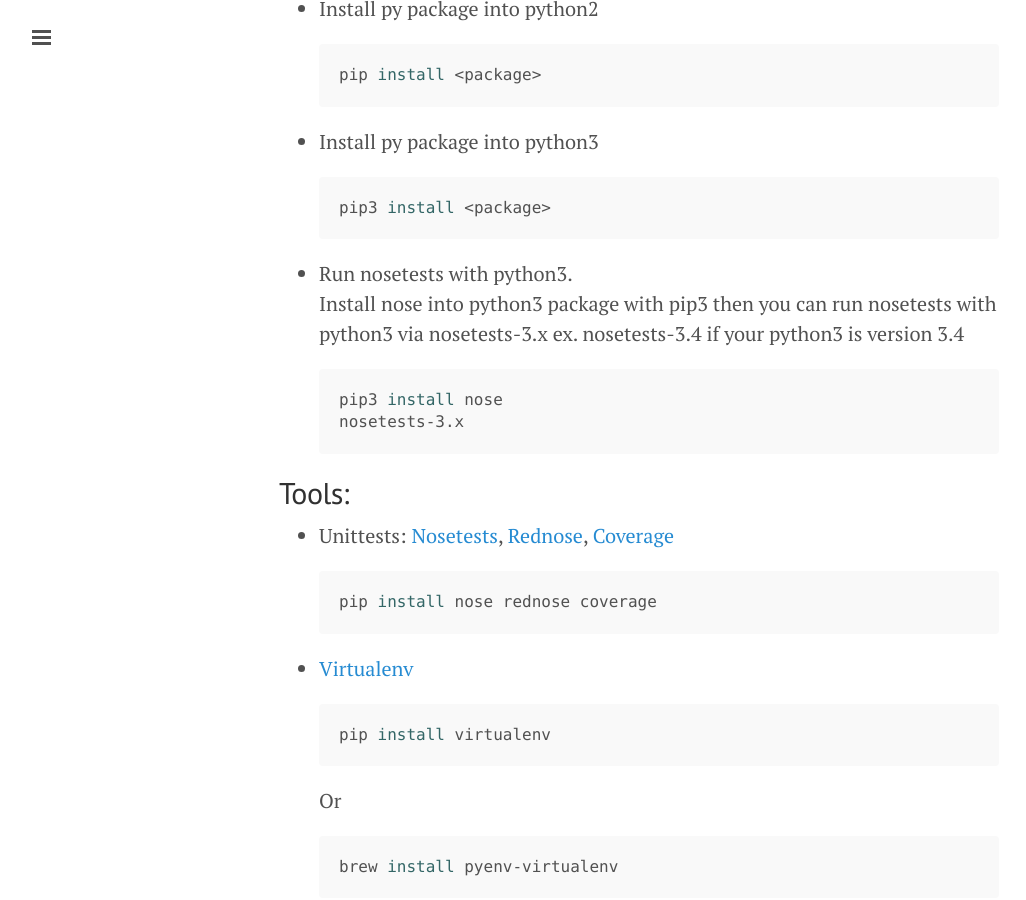
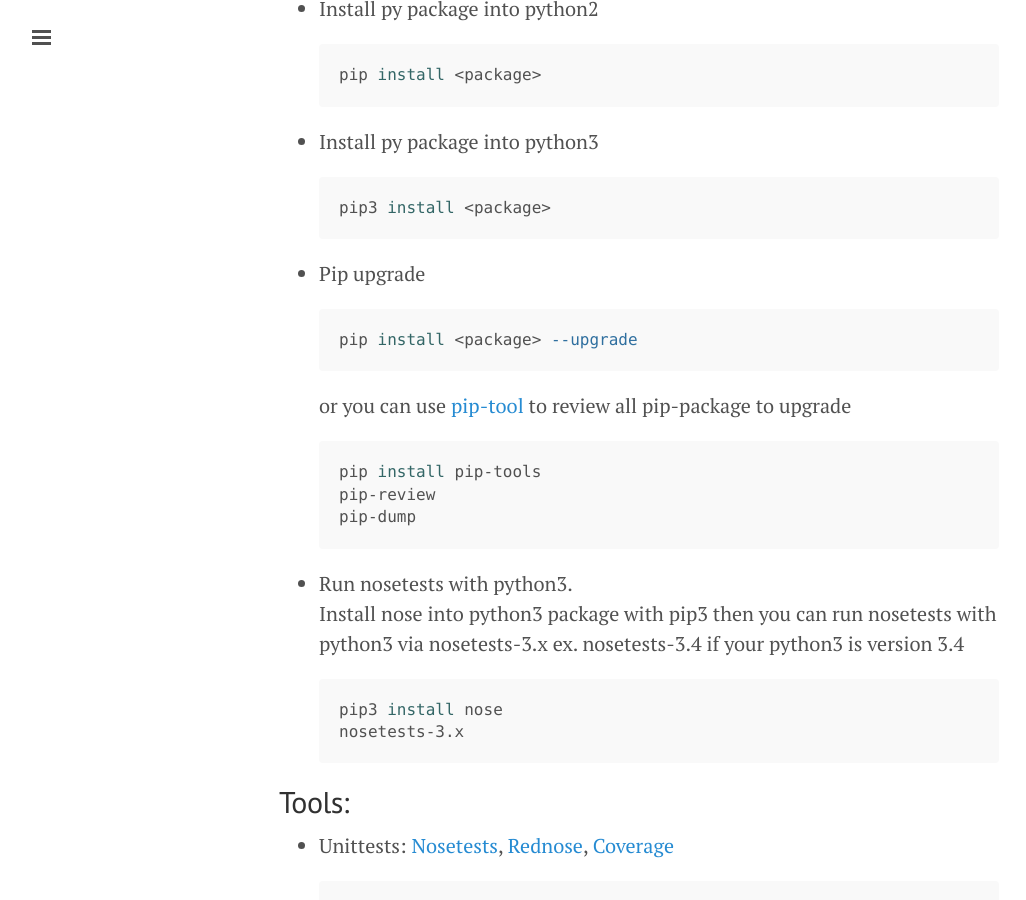
Before and after one commit to ibotdotout/ibotdotout.github.io, a Jekyll site: the page built from _posts/2014-06-08-python-idomatic.md, in a window 1280 px wide and 900 px high, scrolled down 1046 px. Shown: the whole window, without its empty margins (1-1027 px from the left). Built offline with Jekyll 4.4.1, drawn with Linux system fonts in a browser that asks for light colours; Markdown is read by kramdown in place of the engine named in the settings.

Commit message:
update post/python about pip upgrade

````diff
--- a/_posts/2014-06-08-python-idomatic.md
+++ b/_posts/2014-06-08-python-idomatic.md
@@ -44,6 +44,19 @@ If you wanna be Pythonic try to look at this references.
 
   ```sh
   pip3 install <package>
+  ```
+* Pip upgrade
+
+  ```sh
+  pip install <package> --upgrade
+  ```
+
+  or you can use [pip-tool](https://github.com/nvie/pip-tools) to review all pip-package to upgrade
+
+  ```sh
+  pip install pip-tools
+  pip-review
+  pip-dump
   ```
 * Run nosetests with python3.
   Install nose into python3 package with pip3 then you can run nosetests with python3 via nosetests-3.x ex. nosetests-3.4 if your python3 is version 3.4
````
